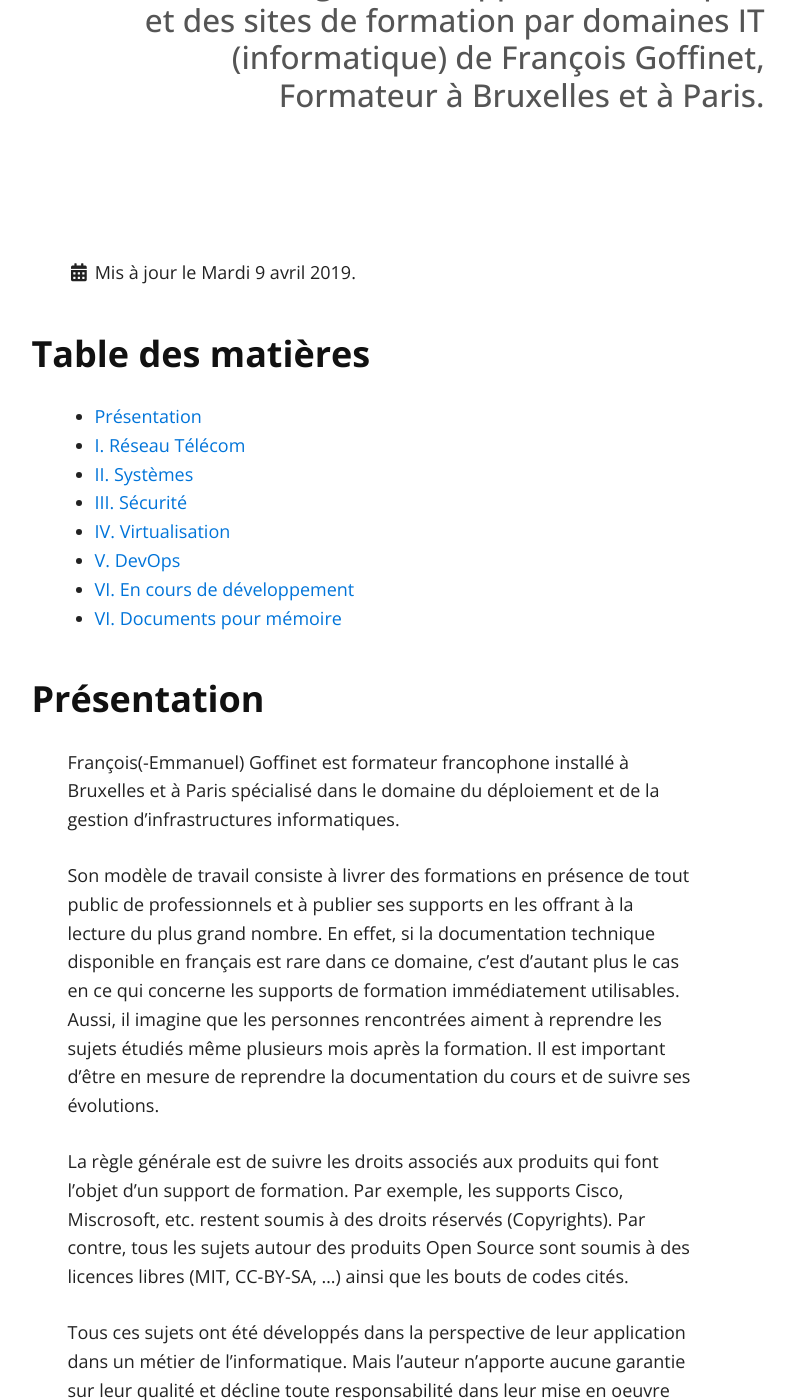
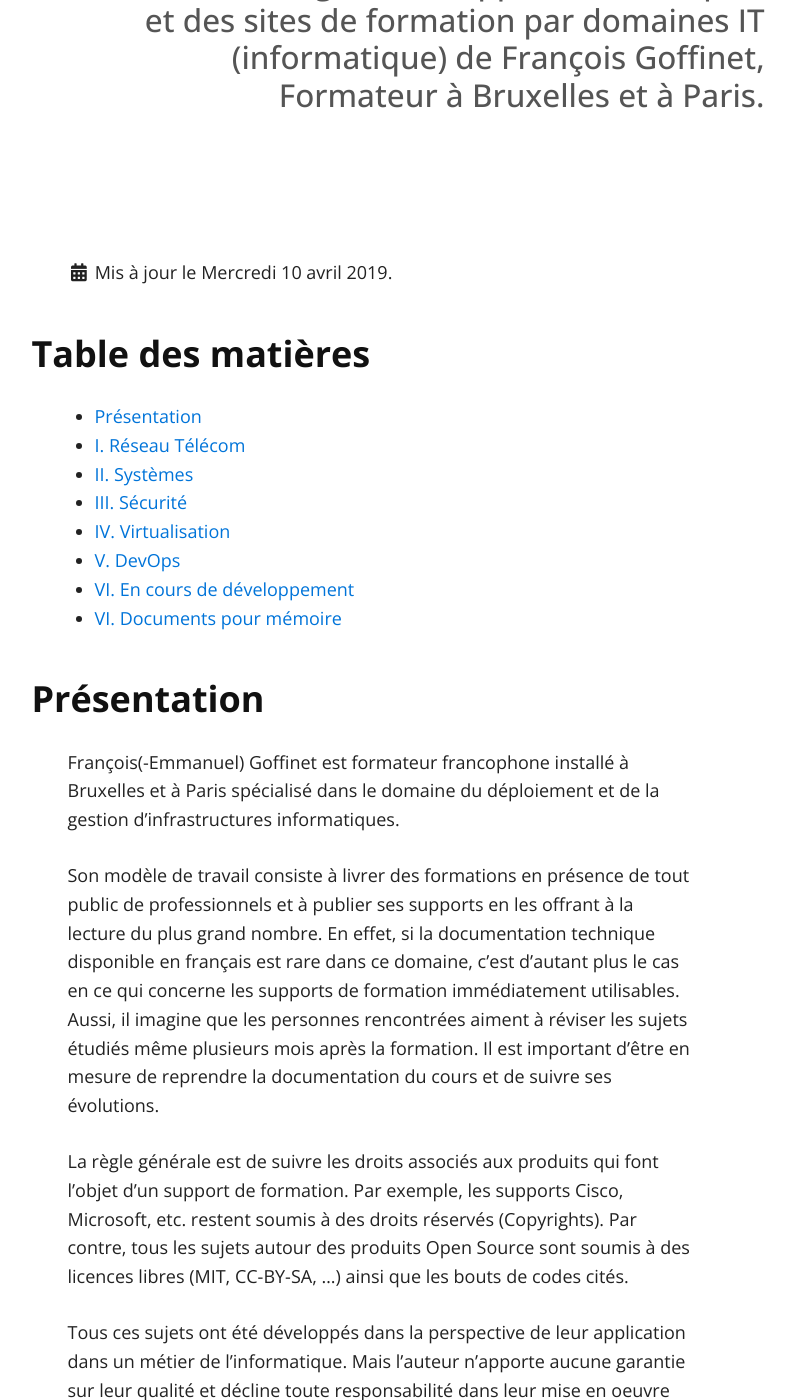
Before and after one commit to goffinet/biblio, a Jekyll site: the page built from index.md, in a window 1280 px wide and 1400 px high, scrolled down 480 px. Shown: the whole window, without its empty margins (260-1056 px from the left). Built offline with Jekyll 4.4.1, drawn with Linux system fonts in a browser that asks for light colours.

Commit message:
Update index.md

```diff
--- a/index.md
+++ b/index.md
@@ -3,7 +3,7 @@ layout: default
 description: "Liste des ouvrages, des supports numériques et des sites de formation par domaines IT (informatique) de François Goffinet, Formateur à Bruxelles et à Paris."
 toc: true
 date: 2019-04-09
-last_modified_at: 2019-04-09
+last_modified_at: 2019-04-10
 ---
 
 <!-- toc -->
@@ -12,9 +12,9 @@ last_modified_at: 2019-04-09
 
 François(-Emmanuel) Goffinet est formateur francophone installé à Bruxelles et à Paris spécialisé dans le domaine du déploiement et de la gestion d'infrastructures informatiques.
 
-Son modèle de travail consiste à livrer des formations en présence de tout public de professionnels et à publier ses supports en les offrant à la lecture du plus grand nombre. En effet, si la documentation technique disponible en français est rare dans ce domaine, c'est d'autant plus le cas en ce qui concerne les supports de formation immédiatement utilisables. Aussi, il imagine que les personnes rencontrées aiment à reprendre les sujets étudiés même plusieurs mois après la formation. Il est important d'être en mesure de reprendre la documentation du cours et de suivre ses évolutions.
+Son modèle de travail consiste à livrer des formations en présence de tout public de professionnels et à publier ses supports en les offrant à la lecture du plus grand nombre. En effet, si la documentation technique disponible en français est rare dans ce domaine, c'est d'autant plus le cas en ce qui concerne les supports de formation immédiatement utilisables. Aussi, il imagine que les personnes rencontrées aiment à réviser les sujets étudiés même plusieurs mois après la formation. Il est important d'être en mesure de reprendre la documentation du cours et de suivre ses évolutions.
 
-La règle générale est de suivre les droits associés aux produits qui font l'objet d'un support de formation. Par exemple, les supports Cisco, Miscrosoft, etc. restent soumis à des droits réservés (Copyrights). Par contre, tous les sujets autour des produits Open Source sont soumis à des licences libres (MIT, CC-BY-SA, ...) ainsi que les bouts de codes cités.
+La règle générale est de suivre les droits associés aux produits qui font l'objet d'un support de formation. Par exemple, les supports Cisco, Microsoft, etc. restent soumis à des droits réservés (Copyrights). Par contre, tous les sujets autour des produits Open Source sont soumis à des licences libres (MIT, CC-BY-SA, ...) ainsi que les bouts de codes cités.
 
 Tous ces sujets ont été développés dans la perspective de leur application dans un métier de l'informatique. Mais l'auteur n'apporte aucune garantie sur leur qualité et décline toute responsabilité dans leur mise en oeuvre dans un contexte de production. Ces supports sont réservés uniquement à l'apprentissage et s'exécutent dans des environnements de test. Il ont été écrits, testés et documentés en classe de formation dans des situations qui peuvent changer très vite (versions des logiciels, méthodologies, objectifs, facteurs humains, ...). Tous les contenus développés sont en révision continue.
 
```
